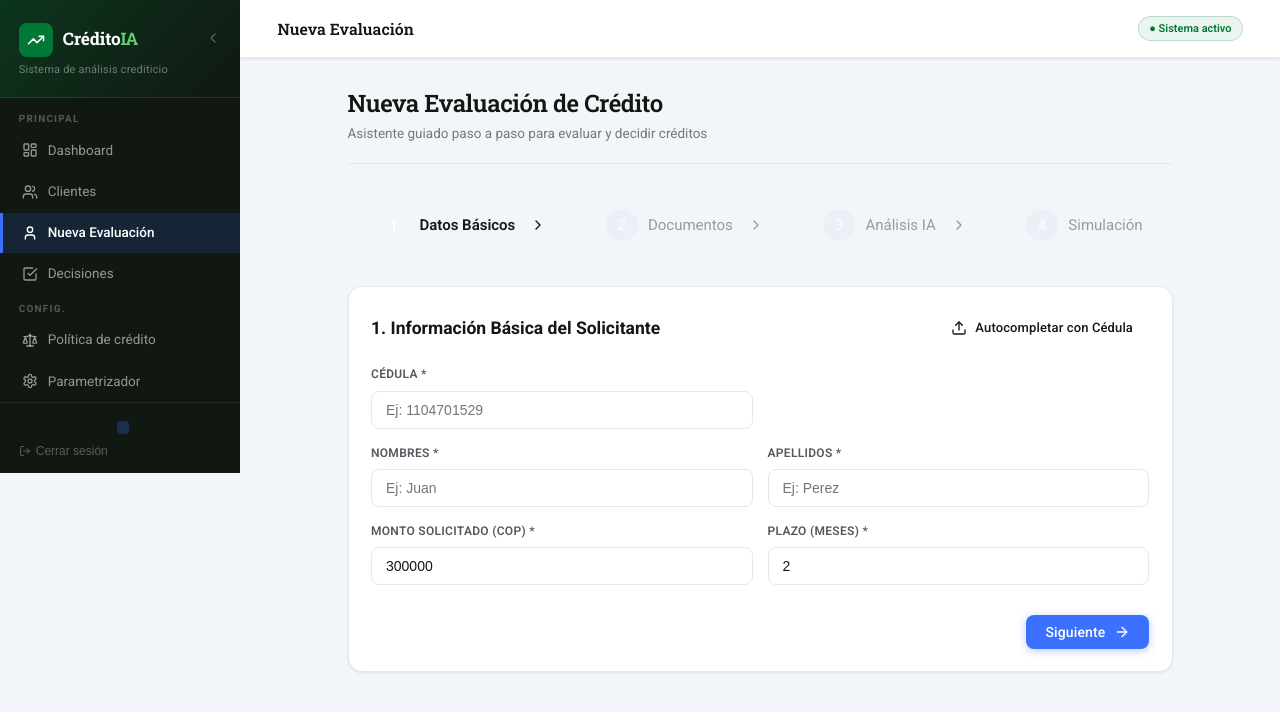
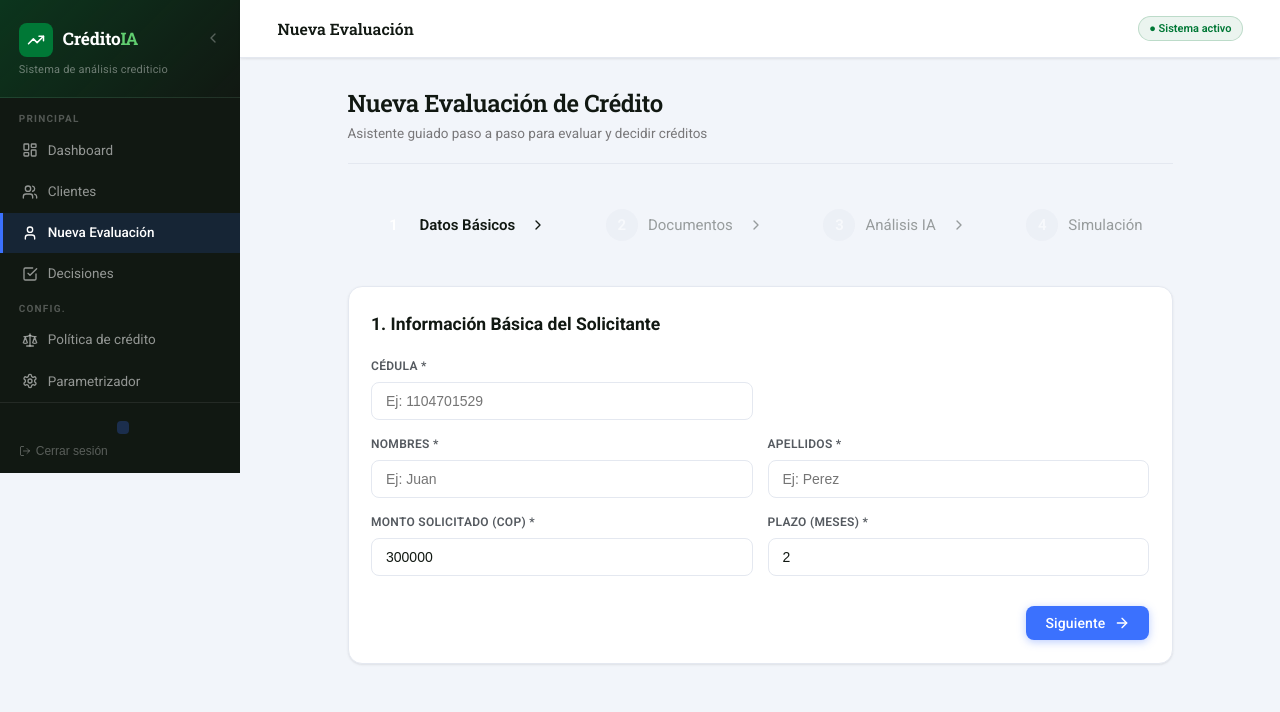
Before and after one commit to alvaropitob/finalco-analisis, a React (Vite) app in the folder frontend/: page /nueva-evaluacion in a window 1280 px wide. Shown: the top 712 px of the page. Built offline with nearby package versions, Linux system fonts and the light colour scheme; sample sign-in values are in the browser's storage.

Commit message:
feat: remove cédula auto-extract button - manual entry only

```diff
--- a/frontend/src/pages/NuevaEvaluacion.jsx
+++ b/frontend/src/pages/NuevaEvaluacion.jsx
@@ -237,15 +237,8 @@ export default function NuevaEvaluacion() {
       {/* ── PASO 1 ── */}
       {step === 1 && (
         <div className="card fade-up">
-          <div className="card-header" style={{ display: 'flex', justifyContent: 'space-between', alignItems: 'center' }}>
+          <div className="card-header">
             <h3>1. Información Básica del Solicitante</h3>
-            <div>
-              <input type="file" id="cedula-upload" accept="image/*,.pdf" style={{ display: 'none' }} onChange={handleCedulaUpload} />
-              <label htmlFor="cedula-upload" className="btn btn-ghost" style={{ cursor: 'pointer', display: 'flex', gap: 8, alignItems: 'center', border: '1px solid var(--accent)', color: 'var(--accent)' }}>
-                {extrayendoCedula ? <Loader2 size={16} className="spin" /> : <Upload size={16} />}
-                {extrayendoCedula ? 'Extrayendo...' : 'Autocompletar con Cédula'}
-              </label>
-            </div>
           </div>
           <div className="card-body">
             <div style={{ display: 'grid', gridTemplateColumns: '1fr 1fr', gap: '1rem' }}>
```
